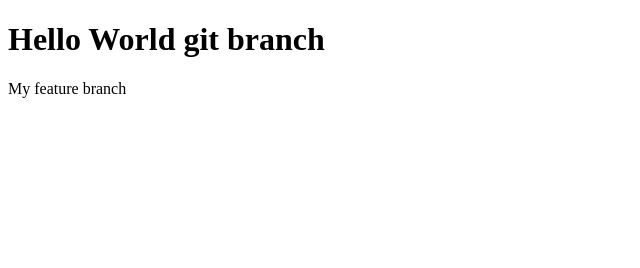
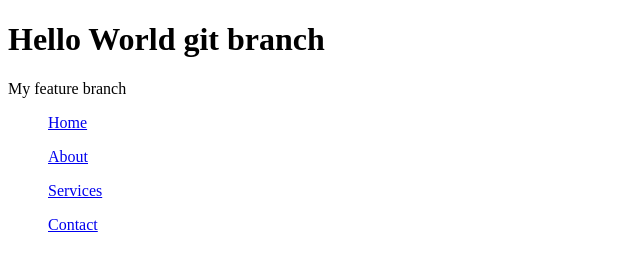
Before and after one commit to suphisaraboonta-lab/testsuphi, a plain HTML site: page index.html in a window 1280 px wide. Shown: the whole page, without its empty margins (0-640 px from the left). Drawn offline with Linux system fonts and the light colour scheme.

Commit message:
add  navbar to index page

```diff
--- a/index.html
+++ b/index.html
@@ -8,5 +8,12 @@
 <body>
     <h1> Hello World git branch</h1>
     <p> My feature branch</p>
+    <nav>
+        <ul><a href="#">Home</a></ul>
+         <ul><a href="#">About</a></ul>
+          <ul><a href="#">Services</a></ul>
+           <ul><a href="#">Contact</a></ul>
+    </nav>
+
 </body>
 </html>
```
